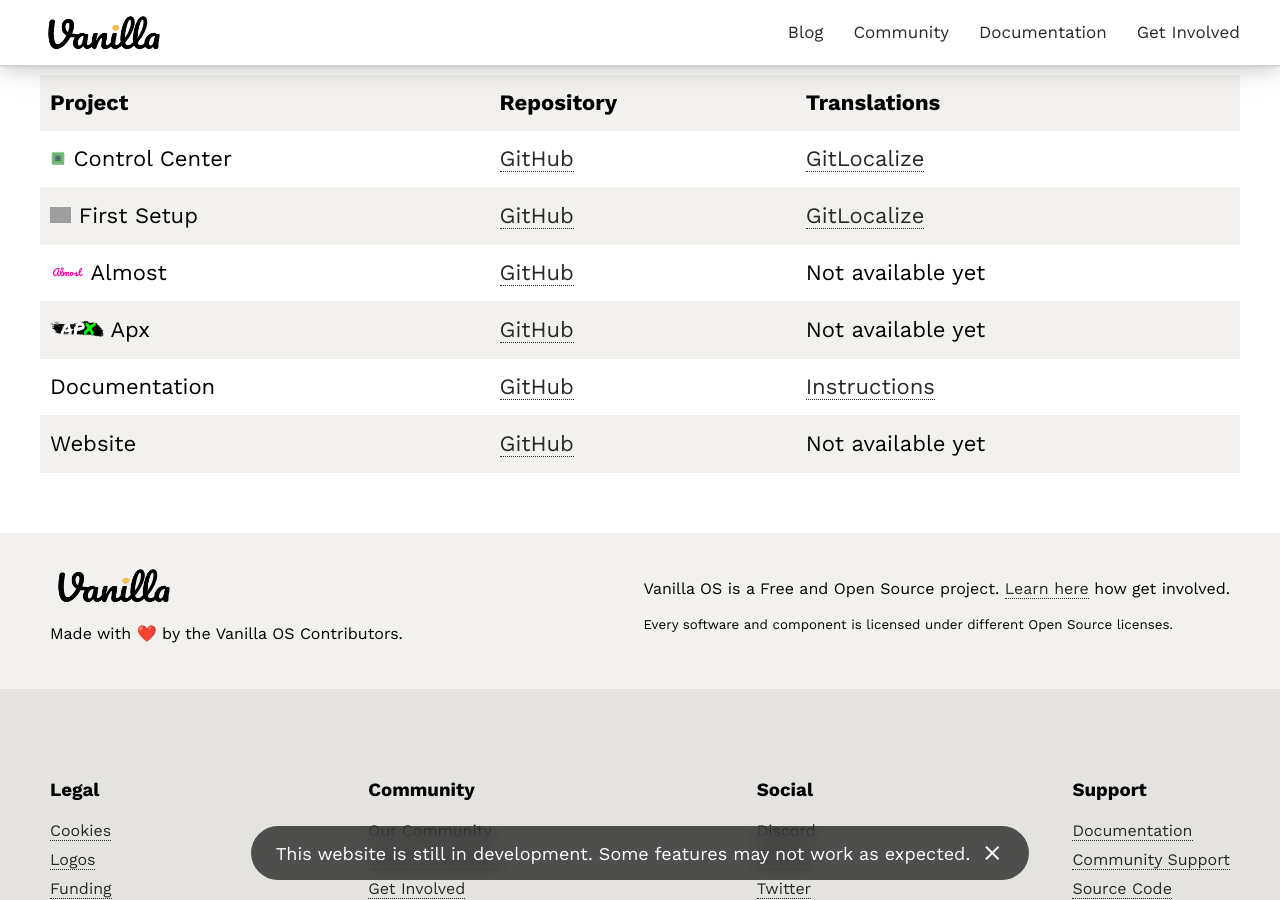
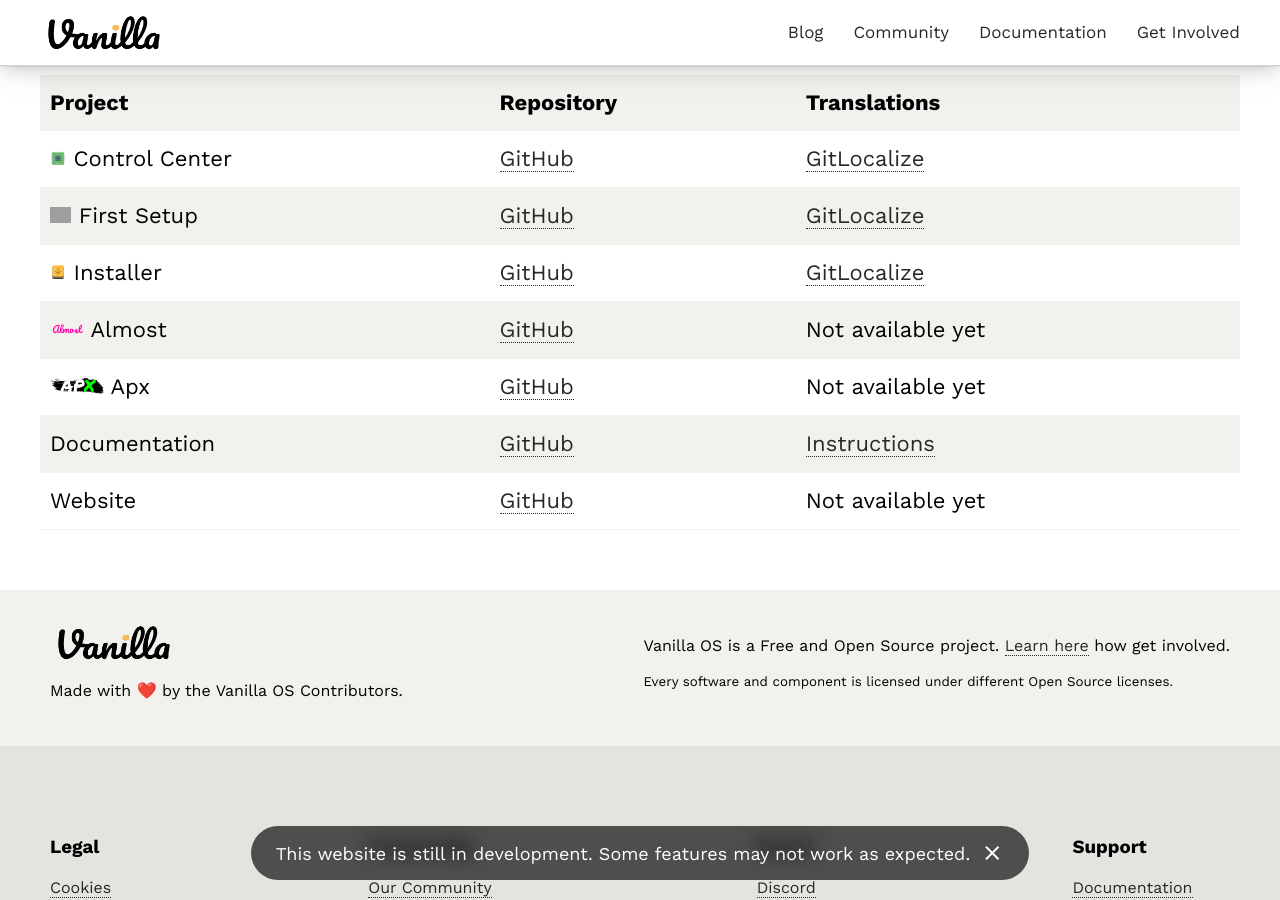
Before and after one commit to Vanilla-OS/website, a Jekyll site: the page built from translate.md, in a window 1280 px wide and 900 px high, scrolled down 505 px. Built offline with Jekyll 4.4.1, drawn with Linux system fonts in a browser that asks for light colours; grey boxes are pictures that could not be loaded.

Commit message:
add installer translation url

```diff
--- a/translate.md
+++ b/translate.md
@@ -12,6 +12,7 @@
 | ------- | ---------- | ------------ |
 | <img src="/assets/images/icons/control-center.svg" height="16" /> Control Center | [GitHub](https://github.com/Vanilla-OS/vanilla-control-center) | [GitLocalize](https://gitlocalize.com/repo/8091) |
 | <img src="/assets/images/icons/first-setup.svg" height="16" /> First Setup | [GitHub](https://github.com/Vanilla-OS/vanilla-first-setup) | [GitLocalize](https://gitlocalize.com/repo/8092) |
+| <img src="/assets/images/icons/installer.svg" height="16" /> Installer | [GitHub](https://github.com/Vanilla-OS/vanilla-installer) | [GitLocalize](https://gitlocalize.com/repo/8114) |
 | <img src="/assets/images/icons/almost.png" height="16" /> Almost | [GitHub](https://github.com/Vanilla-OS/Almost) | Not available yet |
 | <img src="/assets/images/icons/apx.png" height="16" /> Apx | [GitHub](https://github.com/Vanilla-OS/Apx) | Not available yet |
 | Documentation | [GitHub](https://github.com/vanilla-os/documentation) | [Instructions](https://github.com/Vanilla-OS/documentation/blob/main/TRANSLATE.md) |
```
Also changed, not shown: assets/images/icons/installer.svg (added).
